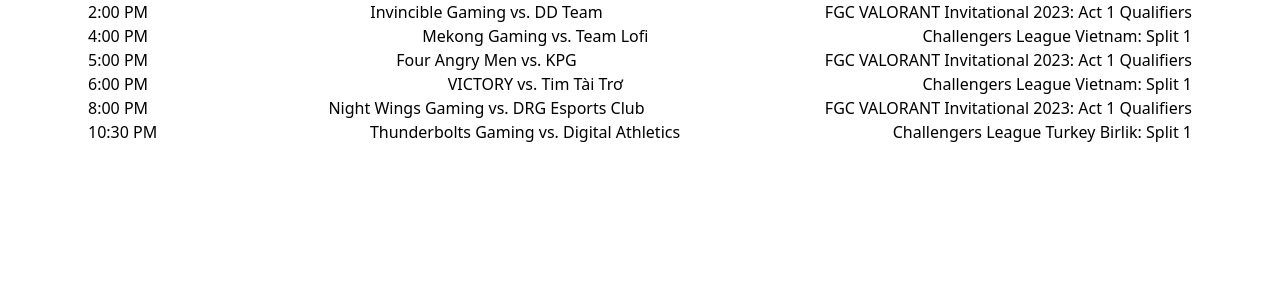
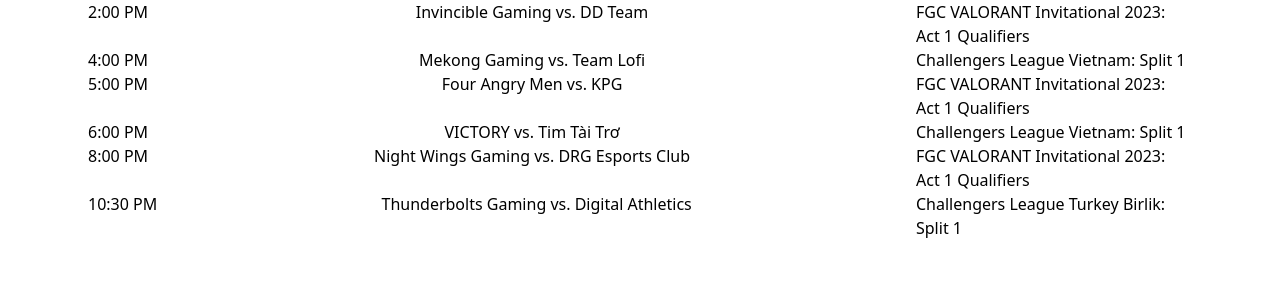
Before and after one commit to erikopinaldo/vlr-pro-tracker, a Next.js app: page / in a window 1280 px wide. Shown: the top 300 px of the page. Built offline with nearby package versions, Linux system fonts and the light colour scheme.

Commit message:
add flex basis 1/4 to div

```diff
--- a/src/components/eventName.js
+++ b/src/components/eventName.js
@@ -1,6 +1,6 @@
 export default function EventName({ eventName }) {
     return (
-        <div>
+        <div className="basis-1/4">
             <span>{eventName}</span>
         </div>
     );
```
